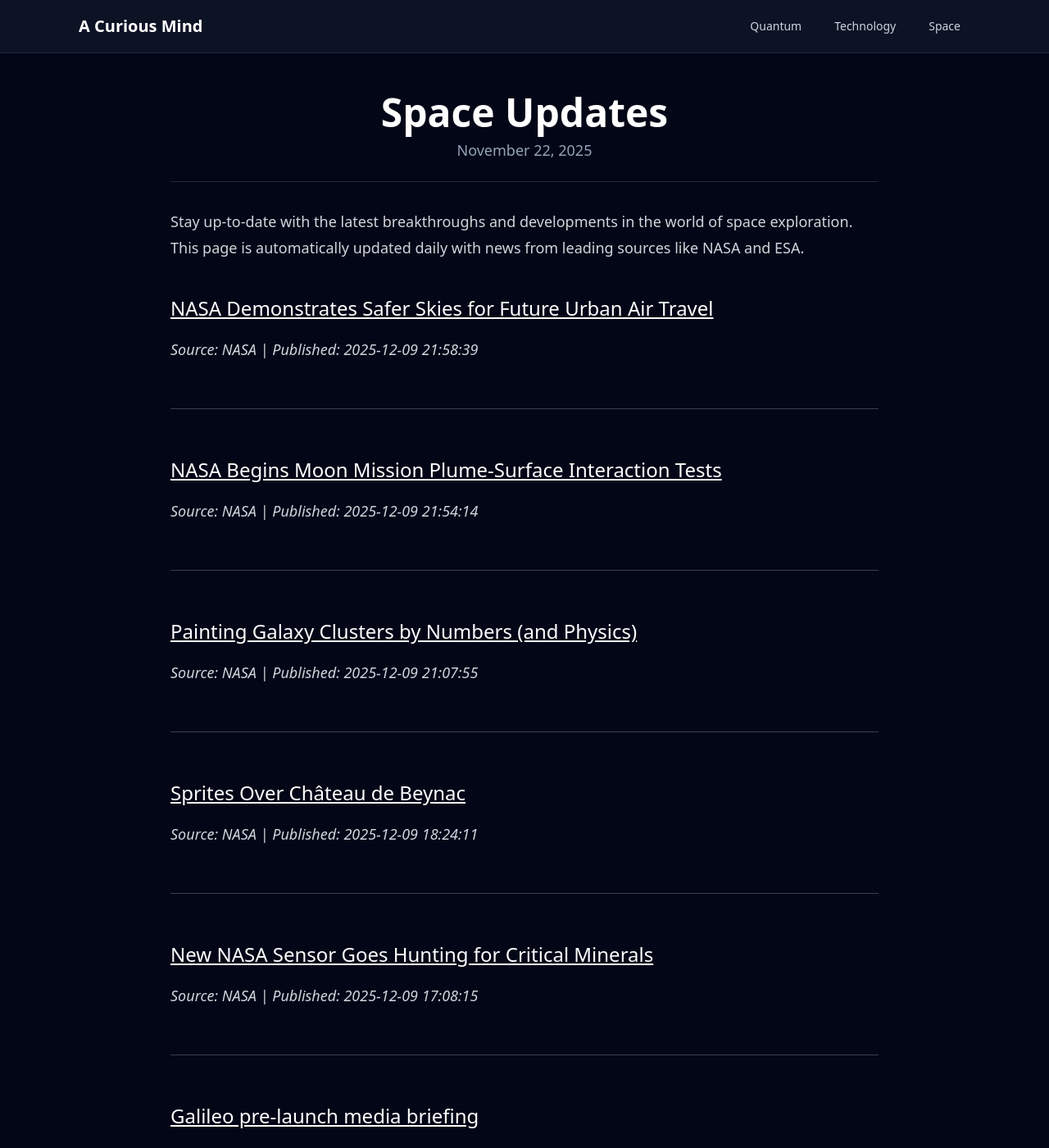
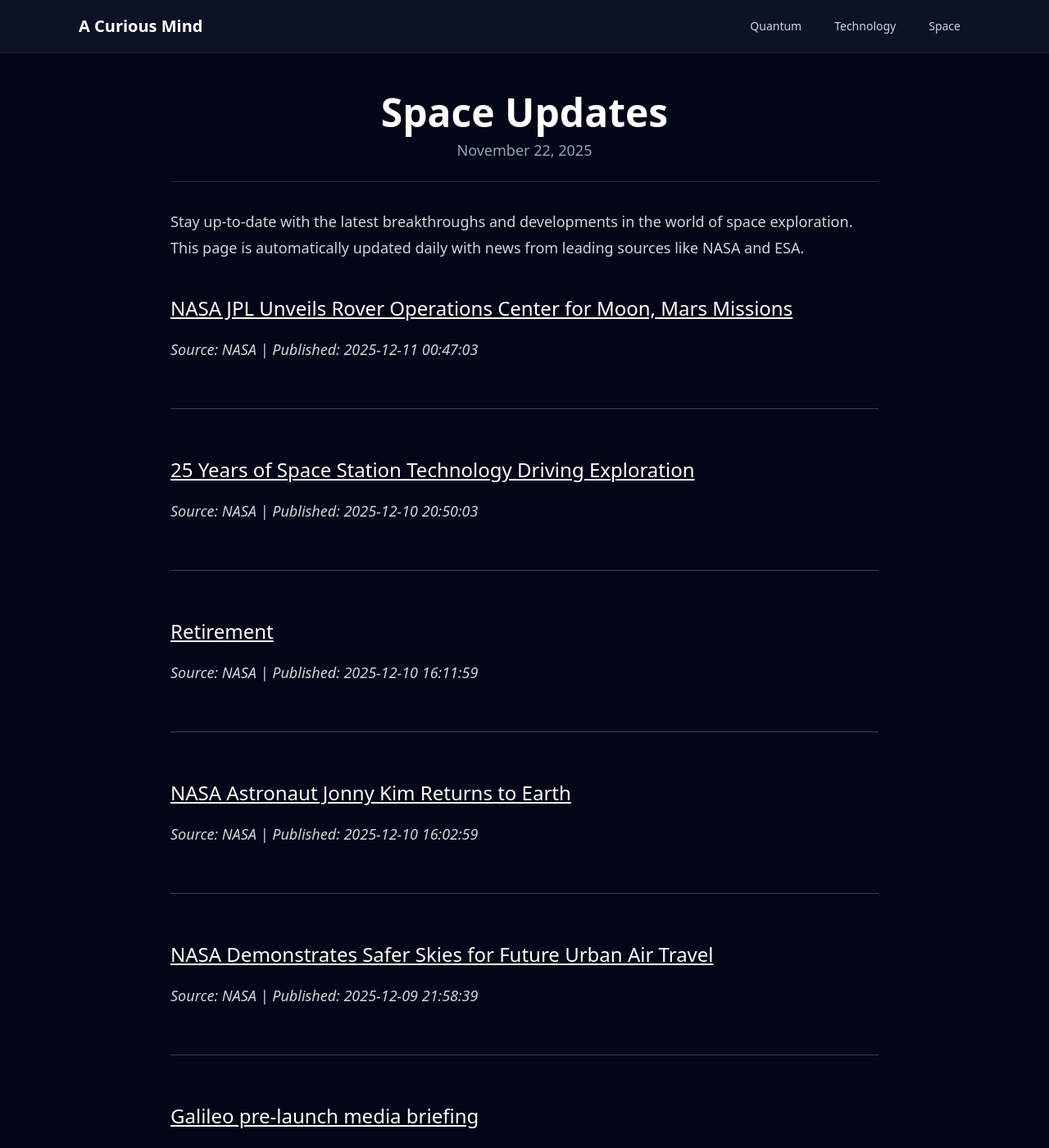
Before and after one commit to onehl7/onehl7.github.io, a Jekyll site: the page built from _posts/2025-11-22-space-updates.md, in a window 1280 px wide and 1400 px high. Shown: the whole window at 82% size. Built offline with Jekyll 4.4.1, drawn with Linux system fonts in a browser that asks for light colours; nearby versions of some CDN libraries.

Commit message:
Update space news data

```diff
--- a/_data/space_news.json
+++ b/_data/space_news.json
@@ -1,33 +1,33 @@
 [
+  {
+    "source": "NASA",
+    "title": "NASA JPL Unveils Rover Operations Center for Moon, Mars Missions",
+    "link": "https://www.nasa.gov/missions/mars-2020-perseverance/perseverance-rover/nasa-jpl-unveils-rover-operations-center-for-moon-mars-missions/",
+    "published": "2025-12-11 00:47:03"
+  },
+  {
+    "source": "NASA",
+    "title": "25 Years of Space Station Technology Driving Exploration",
+    "link": "https://www.nasa.gov/centers-and-facilities/johnson/25-years-of-space-station-technology-driving-exploration/",
+    "published": "2025-12-10 20:50:03"
+  },
+  {
+    "source": "NASA",
+    "title": "Retirement",
+    "link": "https://www.nasa.gov/general/retirement/",
+    "published": "2025-12-10 16:11:59"
+  },
+  {
+    "source": "NASA",
+    "title": "NASA Astronaut Jonny Kim Returns to Earth",
+    "link": "https://www.nasa.gov/image-article/nasa-astronaut-jonny-kim-returns-to-earth/",
+    "published": "2025-12-10 16:02:59"
+  },
   {
     "source": "NASA",
     "title": "NASA Demonstrates Safer Skies for Future Urban Air Travel",
     "link": "https://www.nasa.gov/centers-and-facilities/ames/nasa-demonstrates-safer-skies-for-future-urban-air-travel/",
     "published": "2025-12-09 21:58:39"
-  },
-  {
-    "source": "NASA",
-    "title": "NASA Begins Moon Mission Plume-Surface Interaction Tests",
-    "link": "https://www.nasa.gov/general/what-a-blast-nasa-langley-begins-plume-surface-interaction-tests/",
-    "published": "2025-12-09 21:54:14"
-  },
-  {
-    "source": "NASA",
-    "title": "Painting Galaxy Clusters by Numbers (and Physics)",
-    "link": "https://www.nasa.gov/general/painting-galaxy-clusters-by-numbers-and-physics/",
-    "published": "2025-12-09 21:07:55"
-  },
-  {
-    "source": "NASA",
-    "title": "Sprites Over Ch\u00e2teau de Beynac",
-    "link": "https://www.nasa.gov/image-article/sprites-over-chateau-de-beynac/",
-    "published": "2025-12-09 18:24:11"
-  },
-  {
-    "source": "NASA",
-    "title": "New NASA Sensor Goes Hunting for Critical Minerals",
-    "link": "https://www.nasa.gov/science-research/earth-science/new-nasa-sensor-goes-hunting-for-critical-minerals/",
-    "published": "2025-12-09 17:08:15"
   },
   {
     "source": "ESA",
```
